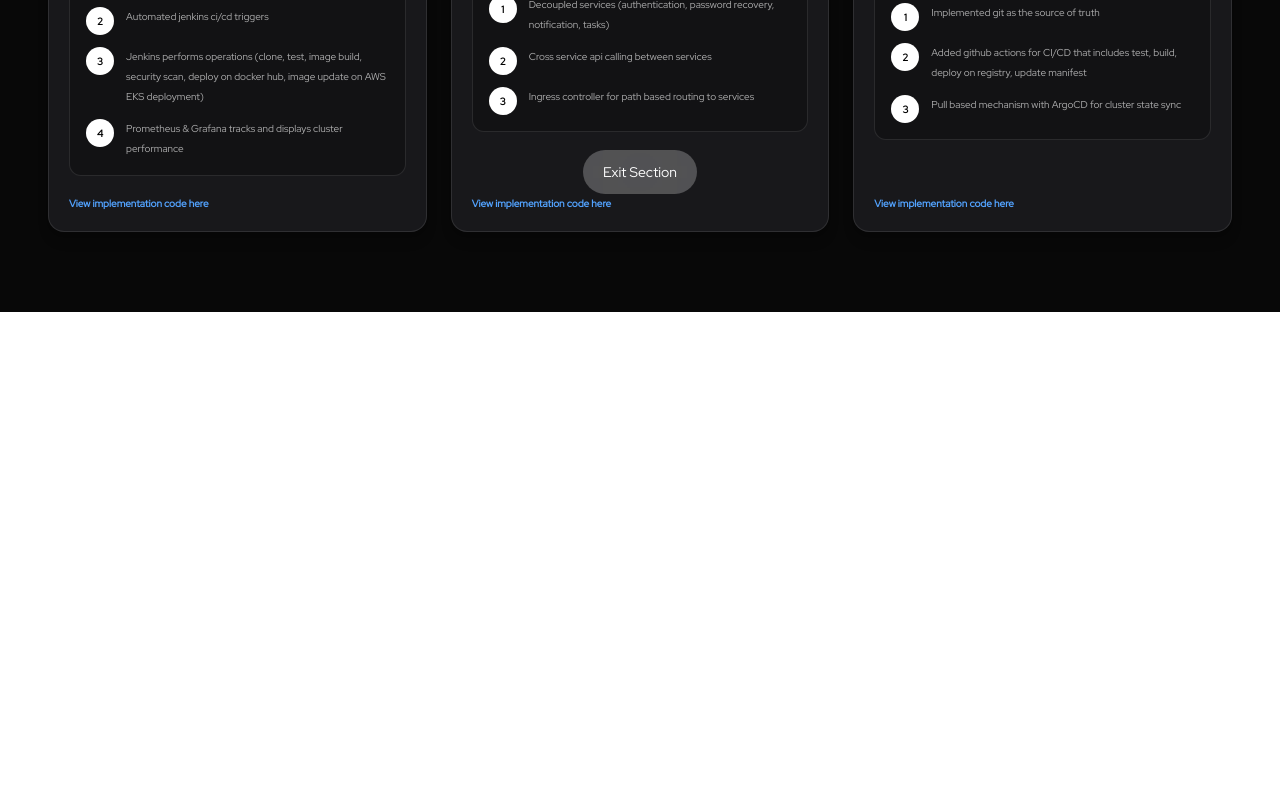
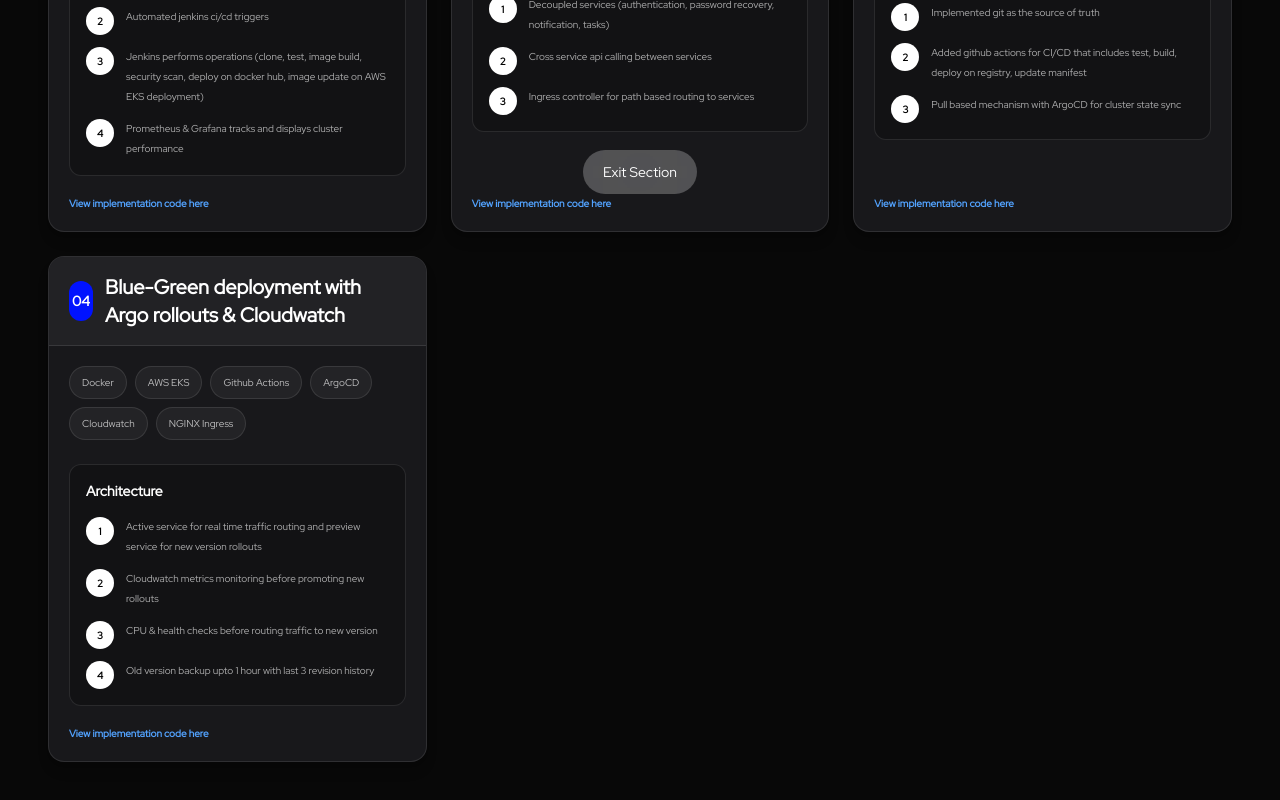
Before and after one commit to isudiptodas/isudiptodas_portfolio, a Next.js app: page /cloud in a window 1280 px wide. Shown: the part 574-1374 px from the top of the page. Before the commit the page ends 886 px from the top, so only its background shows below. Built offline with nearby package versions, Linux system fonts and the light colour scheme; what tailwindcss-motion would draw is missing.

Commit message:
Update projectList.ts

```diff
--- a/src/data/projectList.ts
+++ b/src/data/projectList.ts
@@ -192,6 +192,18 @@ export const devOpsProjects = [
             'Pull based mechanism with ArgoCD for cluster state sync',
         ],
         githubLink: `https://github.com/isudiptodas/FormBuilder-ArgoCD_GitOps`
+    },
+    {
+        id: 4,
+        name: `Blue-Green deployment with Argo rollouts & Cloudwatch`,
+        techStack: `Docker, AWS EKS, Github Actions, ArgoCD, Cloudwatch, NGINX Ingress`,
+        flow: [
+            'Active service for real time traffic routing and preview service for new version rollouts',
+            'Cloudwatch metrics monitoring before promoting new rollouts',
+            'CPU & health checks before routing traffic to new version',
+            'Old version backup upto 1 hour with last 3 revision history',
+        ],
+        githubLink: `https://github.com/isudiptodas/Blue-Green-Deployment-Argo-Rollout`
     }
 
 ]
```
